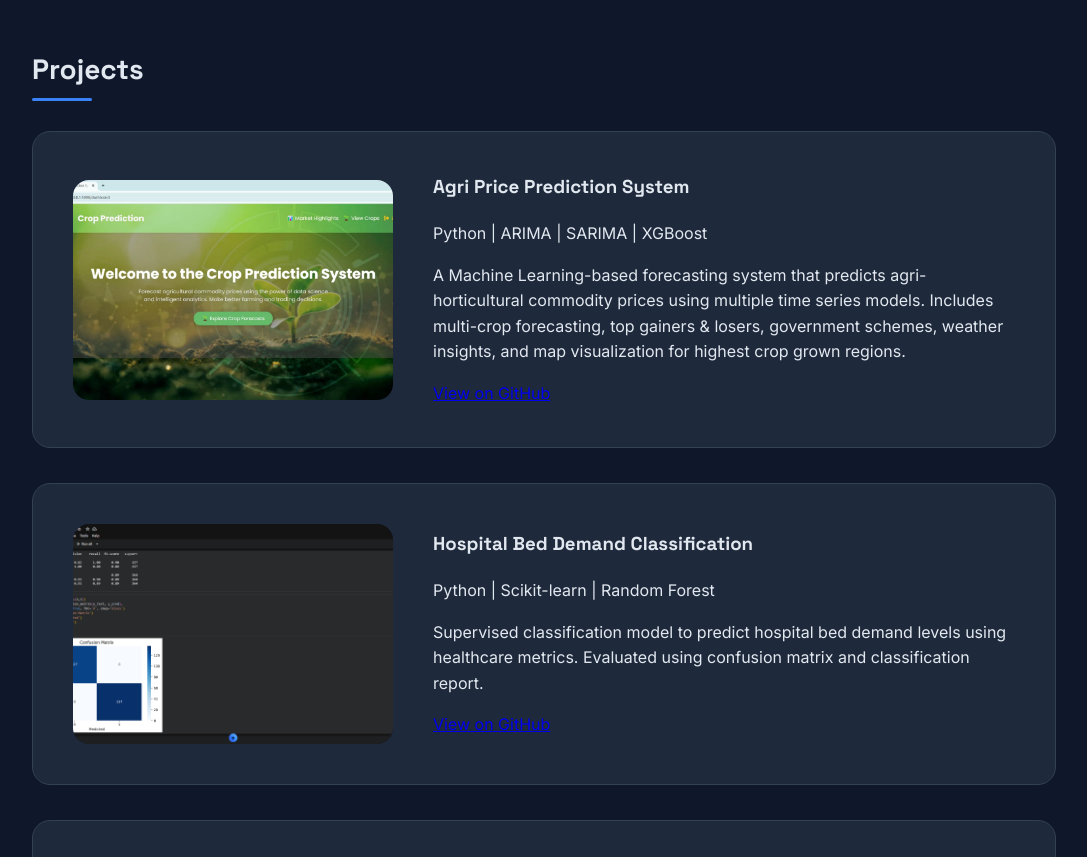
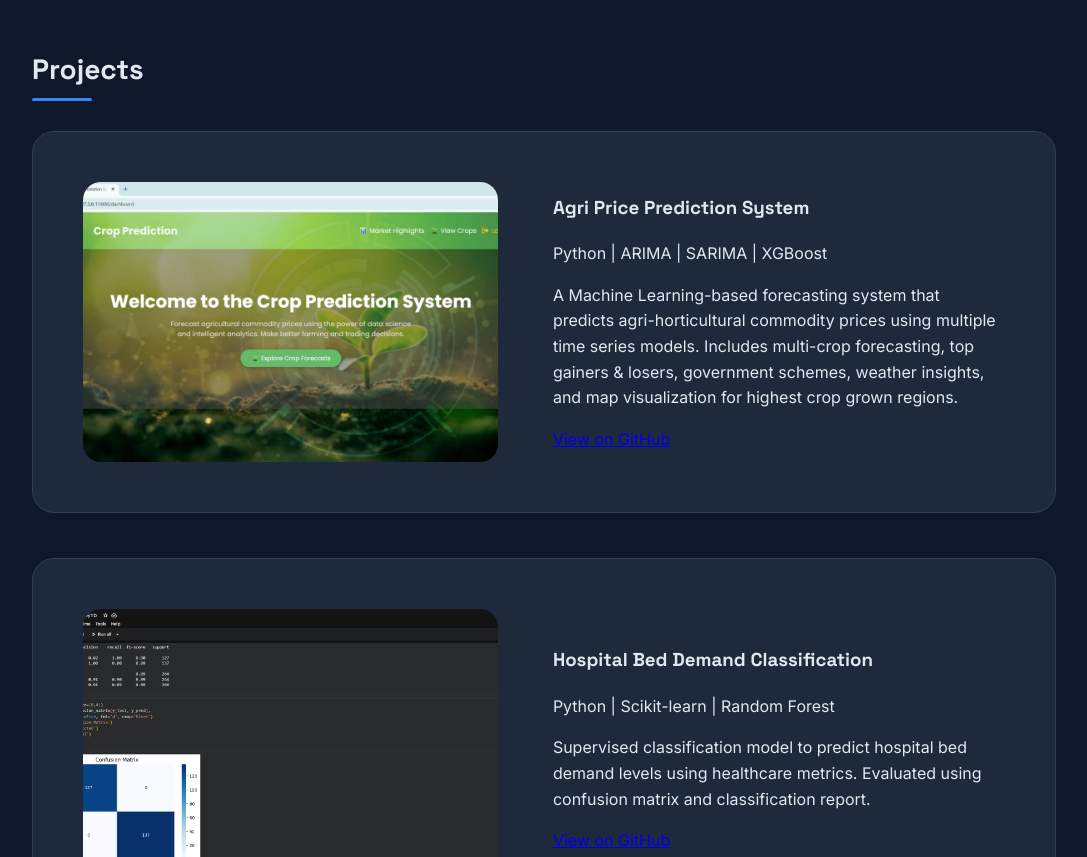
Before and after one commit to Sophia-sagayanathan/Sophia-sagayanathan.github.io, a plain HTML site: page index.html in a window 1280 px wide. Shown: the part 620-1477 px from the top of the page, without its empty margins (96-1183 px from the left). Drawn offline with Linux system fonts and the light colour scheme.

Commit message:
Update style.css

```diff
--- a/style.css
+++ b/style.css
@@ -69,14 +69,14 @@ header h1 {
 /* ===== PROJECTS ===== */
 .project {
     display: flex;
-    gap: 40px;              /* increased gap */
+    gap: 55px;                 /* More breathing space */
     background: #1e293b;
-    padding: 40px;          /* more padding */
-    border-radius: 18px;
-    margin-bottom: 35px;
+    padding: 50px;             /* Larger padding for premium feel */
+    border-radius: 22px;
+    margin-bottom: 45px;
     border: 1px solid #334155;
     align-items: center;
-    transition: 0.3s ease;
+    transition: all 0.3s ease;
 }
 
 .project:hover {
@@ -84,20 +84,21 @@ header h1 {
     border-color: #3b82f6;
 }
 
-/* WIDER IMAGE */
+/* IMAGE TAKES PROPER WIDTH */
 .project img {
-    width: 320px;           /* increased width */
-    height: 220px;          /* better proportion */
+    width: 45%;                /* Now proportional */
+    height: 280px;             /* Taller for better presence */
     object-fit: cover;
-    border-radius: 16px;
+    border-radius: 18px;
     cursor: pointer;
     flex-shrink: 0;
-    background: #0f172a;
 }
 
+/* TEXT SIDE BALANCED */
 .project-content {
-    flex: 1;
+    width: 55%;
 }
+
 /* ===== SKILLS ===== */
 #skills {
     padding-top: 30px;
```
